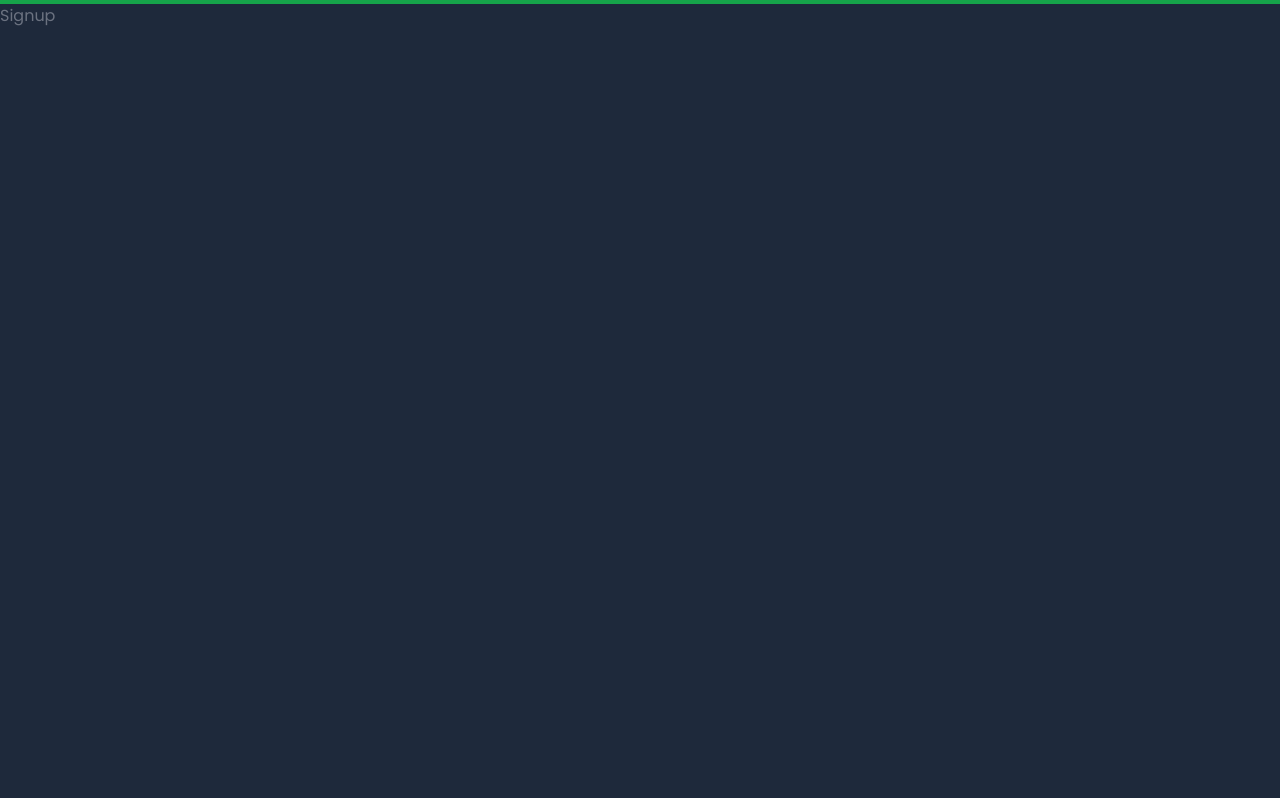
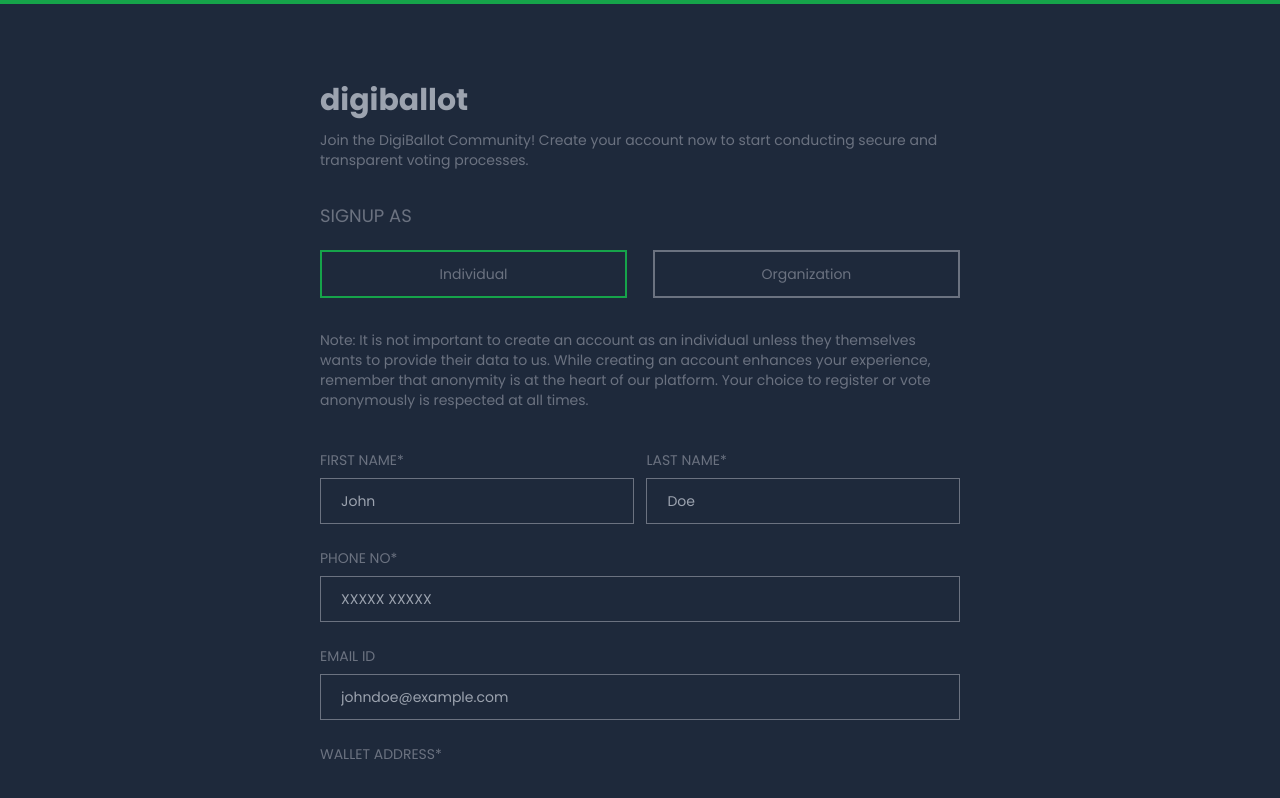
Before and after one commit to tier3guy/digiballot, a React (Create React App) app: page /auth/signup in a window 1280 px wide. Built offline with nearby package versions, Linux system fonts and the light colour scheme.

Commit message:
Registration Page -- avinash.gupta

```diff
--- /dev/null
+++ b/src/components/Button.tsx
@@ -0,0 +1,30 @@
+import React from "react";
+
+interface ButtonProps {
+  label: string;
+  action: React.MouseEventHandler<HTMLButtonElement>;
+  secondary?: boolean;
+  className?: string;
+}
+
+const Button = ({
+  label = "Button",
+  action = () => {},
+  className = "",
+  secondary,
+}: ButtonProps) => {
+  return (
+    <button
+      className={`py-3 px-5 text-center text-gray-100 ${
+        secondary
+          ? "bg-gray-600 cursor-not-allowed"
+          : "bg-green-600 cursor-pointer"
+      } ${className}`}
+      onClick={action}
+    >
+      {label}
+    </button>
+  );
+};
+
+export default Button;
--- /dev/null
+++ b/src/components/FileUploader.tsx
@@ -0,0 +1,32 @@
+import React, { ChangeEvent } from "react";
+
+interface CustomFileUploaderProps {
+  selectedFile: File | null;
+  setSelectedFile: Function;
+  label?: string;
+}
+
+const CustomFileUploader: React.FC<CustomFileUploaderProps> = ({
+  selectedFile,
+  setSelectedFile,
+  label = "",
+}) => {
+  const handleFileChange = (event: ChangeEvent<HTMLInputElement>) => {
+    const file = event.target.files?.[0] || null;
+    setSelectedFile(file);
+  };
+
+  return (
+    <div>
+      {label && <p className="mb-2">{label}</p>}
+      <input
+        type="file"
+        accept=".pdf, .jpg, .png"
+        onChange={handleFileChange}
+        className="bg-transparent text-gray-500 p-0"
+      />
+    </div>
+  );
+};
+
+export default CustomFileUploader;
--- a/src/components/Input.tsx
+++ b/src/components/Input.tsx
@@ -4,11 +4,27 @@ interface InputProps {
   value: string | number;
   setValue: Function;
   placeholder?: string;
+  label?: string;
+  important?: boolean;
+  className?: string;
 }
 
-const Input: FC<InputProps> = ({ value = "", setValue, placeholder = "" }) => {
+const Input: FC<InputProps> = ({
+  value = "",
+  setValue,
+  placeholder = "",
+  important = false,
+  label = null,
+  className = "",
+}) => {
   return (
-    <div>
+    <div className={`flex flex-col gap-2 ${className}`}>
+      {label && (
+        <p className="flex items-center">
+          {label.toUpperCase()}
+          {important && "*"}
+        </p>
+      )}
       <input
         value={value}
         onChange={(e) => {
--- a/src/index.css
+++ b/src/index.css
@@ -2,3 +2,7 @@
 @tailwind base;
 @tailwind components;
 @tailwind utilities;
+
+::-webkit-scrollbar {
+  width: 10px !important ;
+}
--- a/src/pages/Signup.tsx
+++ b/src/pages/Signup.tsx
@@ -1,5 +1,235 @@
+// Internal Imports
+import { FC, useState, MouseEventHandler } from "react";
+import Logo from "../components/Logo";
+import Input from "../components/Input";
+import Button from "../components/Button";
+import CustomFileUploader from "../components/FileUploader";
+
+interface SwitchButtonProps {
+  label: string;
+  active: boolean;
+  action: MouseEventHandler<HTMLButtonElement>;
+}
+
+const SwitchButton: FC<SwitchButtonProps> = ({
+  label = "",
+  active = false,
+  action = () => {},
+}) => {
+  const buttonClassName: string = `text-sm border-2 ${
+    active ? "border-green-600" : "border-gray-500"
+  } border-gray-500 px-4 py-3 w-[48%]`;
+
+  return (
+    <button className={buttonClassName} onClick={action}>
+      {label}
+    </button>
+  );
+};
+
+const IndividualSignupForm: FC = () => {
+  const [fName, setFName] = useState<string>("");
+  const [lName, setLName] = useState<string>("");
+  const [email, setEmail] = useState<string>("");
+  const [phone, setPhone] = useState<string>("");
+  const [walletAddress, setWalletAddress] = useState<string>("");
+
+  const onSubmitHandler = () => {};
+
+  return (
+    <div className="text-sm text-start">
+      <p>
+        Note: It is not important to create an account as an individual unless
+        they themselves wants to provide their data to us. While creating an
+        account enhances your experience, remember that anonymity is at the
+        heart of our platform. Your choice to register or vote anonymously is
+        respected at all times.
+      </p>
+      <div className="mt-10 flex flex-col gap-6">
+        <div className="flex items-center justify-between">
+          <Input
+            value={fName}
+            setValue={setFName}
+            label="FIRST NAME"
+            important={true}
+            placeholder="John"
+            className="w-[49%]"
+          />
+          <Input
+            value={lName}
+            setValue={setLName}
+            label="LAST NAME"
+            important={true}
+            placeholder="Doe"
+            className="w-[49%]"
+          />
+        </div>
+        <Input
+          value={phone}
+          setValue={setPhone}
+          label="PHONE NO"
+          important={true}
+          placeholder="XXXXX XXXXX"
+        />
+        <Input
+          value={email}
+          setValue={setEmail}
+          label="EMAIL ID"
+          placeholder="johndoe@example.com"
+        />
+        <Input
+          value={walletAddress}
+          setValue={setWalletAddress}
+          label="WALLET ADDRESS"
+          important={true}
+          placeholder="0x0000000000000000000000000000000000000000"
+        />
+        <Button label="Register" action={onSubmitHandler} />
+      </div>
+    </div>
+  );
+};
+const OrganizationalSignupForm: FC = () => {
+  const [organizationName, setOrganizationName] = useState<string>("");
+  const [contactPersonName, setContactPersonName] = useState<string>("");
+  const [contactPersonEmail, setContactPersonEmail] = useState<string>("");
+  const [oragnizationType, setOragnizationType] = useState<string>("");
+  const [oragnizationSize, setOragnizationSize] = useState<string>("");
+  const [phone, setPhone] = useState<string>("");
+  const [location, setLocation] = useState<string>("");
+  const [selectedFile, setSelectedFile] = useState<File | null>(null);
+
+  const onSubmitHandler = () => {};
+
+  return (
+    <div className="text-sm text-start">
+      <p>
+        Note: As organizations, registering is a key step to access DigiBallot's
+        advanced features, including creating voting dashboards and managing
+        transparent voting processes. We understand the importance of your role
+        in facilitating these processes. While organizations are required to
+        register to fully utilize our platform, we want to assure you that our
+        dedication to user anonymity remains steadfast. DigiBallot ensures that
+        the privacy and anonymity of your participants are preserved throughout
+        the voting experience. Our aim is to provide you with the tools you need
+        while upholding the values of transparency and user choice. Feel
+        confident in using DigiBallot to conduct secure and anonymous voting
+        processes for your members or employees.
+      </p>
+      <div className="mt-10 flex flex-col gap-6">
+        <Input
+          value={organizationName}
+          setValue={setOrganizationName}
+          label="ORGANIZATION NAME"
+          important={true}
+          placeholder="LinkcrateDotcom"
+        />
+        <CustomFileUploader
+          selectedFile={selectedFile}
+          setSelectedFile={setSelectedFile}
+          label="UPLOAD LOGO (OPTIONAL)"
+        />
+        <div className="flex items-center justify-between">
+          <Input
+            value={oragnizationType}
+            setValue={setOragnizationType}
+            label="Organization Type"
+            important={true}
+            placeholder="Healthcare"
+            className="w-[49%]"
+          />
+          <Input
+            value={oragnizationSize}
+            setValue={setOragnizationSize}
+            label="Organization Size"
+            important={true}
+            placeholder="50-100"
+            className="w-[49%]"
+          />
+        </div>
+        <div className="flex items-center justify-between">
+          <Input
+            value={contactPersonName}
+            setValue={setContactPersonName}
+            label="SPOC NAME"
+            important={true}
+            placeholder="John Doe"
+            className="w-[49%]"
+          />
+          <Input
+            value={contactPersonEmail}
+            setValue={setContactPersonEmail}
+            label="SPOC EMAIL"
+            important={true}
+            placeholder="johndoe@example.com"
+            className="w-[49%]"
+          />
+        </div>
+        <Input
+          value={phone}
+          setValue={setPhone}
+          label="SPOC PHONE (OPTIONAL)"
+          important={true}
+          placeholder="XXXXX XXXXX"
+        />
+        <Input
+          value={location}
+          setValue={setLocation}
+          label="Location"
+          important={true}
+          placeholder="Kolkata, West Bengal"
+        />
+        {/* <Input
+          value={email}
+          setValue={setEmail}
+          label="EMAIL ID"
+          placeholder="johndoe@example.com"
+        />
+        <Input
+          value={walletAddress}
+          setValue={setWalletAddress}
+          label="WALLET ADDRESS"
+          important={true}
+          placeholder="0x0000000000000000000000000000000000000000"
+        /> */}
+        <Button label="Register" action={onSubmitHandler} />
+      </div>
+    </div>
+  );
+};
+
 const Signup = () => {
-  return <p>Signup</p>;
+  const [activeTab, setActiveTab] = useState<string>("Individual");
+
+  return (
+    <div className="relative w-100 h-[100%] flex justify-center pt-10">
+      <div className="w-[50%] h-[90%] overflow-y-scroll m-auto flex flex-col gap-3">
+        <Logo />
+        <p className="text-sm">
+          Join the DigiBallot Community! Create your account now to start
+          conducting secure and transparent voting processes.
+        </p>
+        <p className="text-lg mt-5">SIGNUP AS</p>
+        <div className="flex justify-between items-center mt-2 mb-5">
+          <SwitchButton
+            label="Individual"
+            active={activeTab === "Individual"}
+            action={() => setActiveTab("Individual")}
+          />
+          <SwitchButton
+            label="Organization"
+            active={activeTab === "Organization"}
+            action={() => setActiveTab("Organization")}
+          />
+        </div>
+        {activeTab === "Individual" ? (
+          <IndividualSignupForm />
+        ) : (
+          <OrganizationalSignupForm />
+        )}
+      </div>
+    </div>
+  );
 };
 
 export default Signup;
```
